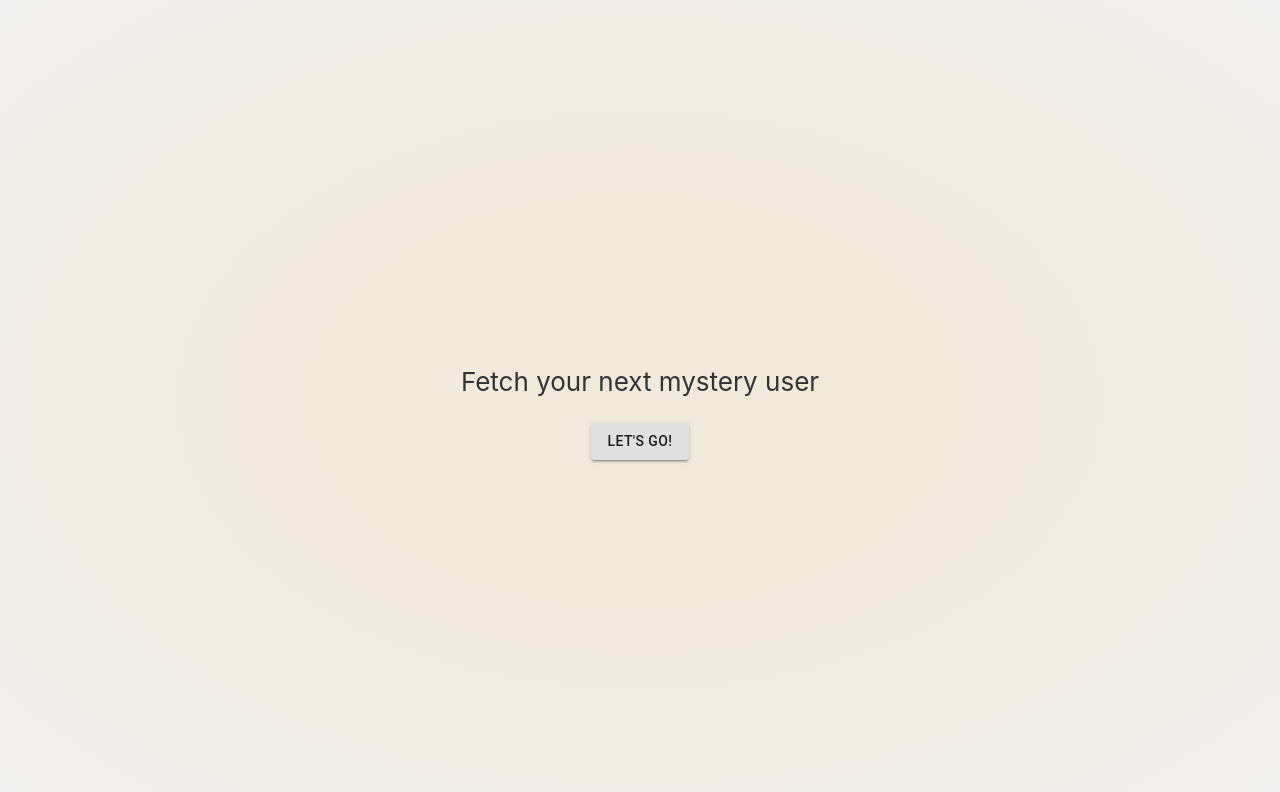
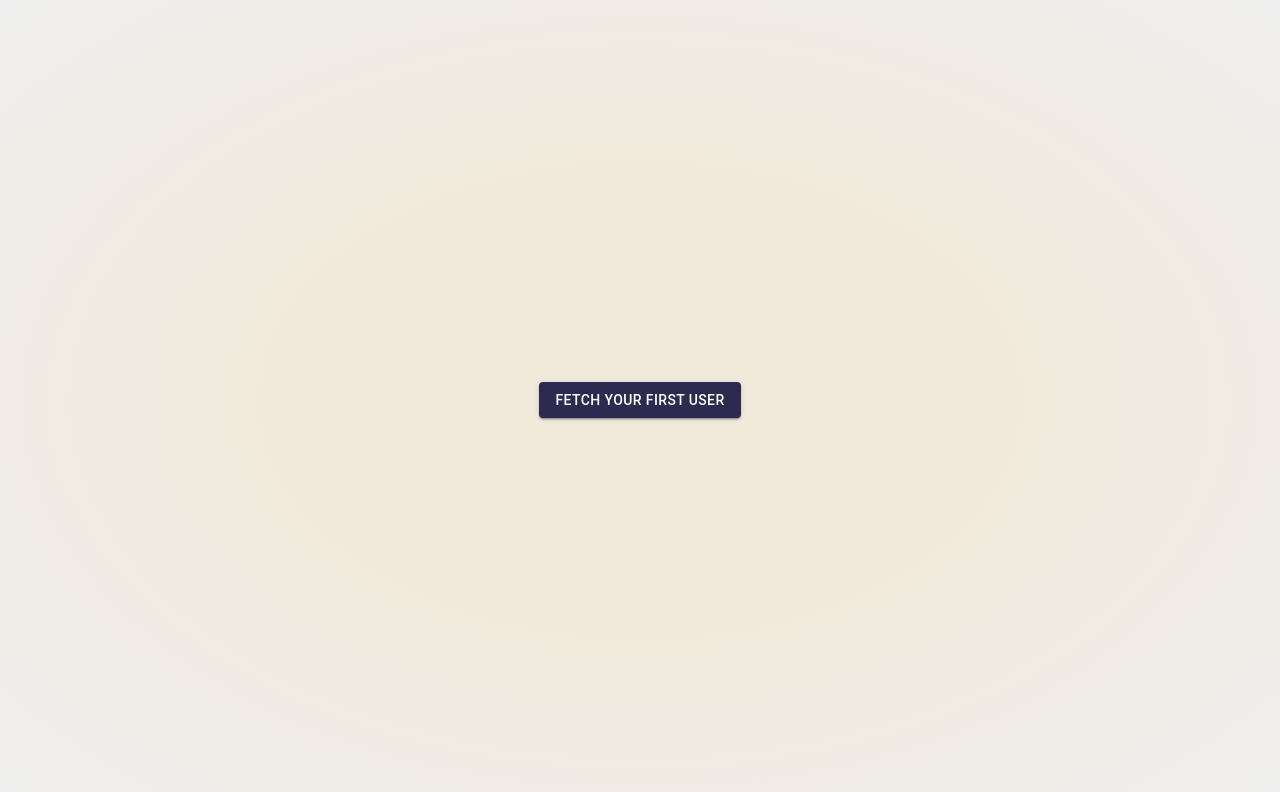
Before and after one commit to Alekzanther/mystery-user, a React (Create React App) app: page / in a window 1280 px wide. Shown: the top 792 px of the page. Built offline with nearby package versions, Linux system fonts and the light colour scheme.

Commit message:
Stubs for some user fields and avatar displayed

```diff
--- a/src/App.tsx
+++ b/src/App.tsx
@@ -2,48 +2,57 @@ import React, { useState } from "react";
 import { Container, Button } from "@material-ui/core";
 import FetchUser from "./api/FetchUser";
 import UserCard from "./containers/UserCard";
+import LoadingIndicator from "./components/LoadingIndicator";
 import User from "./types/User";
 import "./App.css";
 
 export default function App() {
   const [currentUser, setCurrentUser] = useState<User | null>(null);
   const [currentError, setCurrentError] = useState<string | null>(null);
+  const [loading, setLoading] = useState<boolean>(false);
+  const [buttonText, setButtonText] = useState<string>("Fetch your first user");
 
   function fetchUserClick() {
+    setLoading(true);
     setCurrentUser(null);
     FetchUser()
       .then((user) => {
+        setLoading(false);
         setCurrentUser(user);
+        setButtonText("Fetch another");
       })
       .catch((reason) => {
         console.log(reason);
         setCurrentError("Something went wrong");
+        setButtonText("Try again");
       });
   }
 
   if (currentError != null) {
     return (
-      <Container maxWidth="sm">
-        <header className="App-header">
-          <p>:(</p>
-          <Button variant="contained" onClick={() => fetchUserClick()}>
-            Try again!
-          </Button>
-          {currentError}
-        </header>
-      </Container>
+      <div className="App-content">
+        {currentError}
+        <Button variant="contained" onClick={() => fetchUserClick()}>
+          Try again!
+        </Button>
+      </div>
     );
   }
 
   return (
-    <Container maxWidth="sm">
-      <div className="App-content">
-        <p>Fetch your next mystery user</p>
-        <Button variant="contained" onClick={() => fetchUserClick()}>
-          Let's go!
+    <div className="App-content">
+      {loading && <LoadingIndicator />}
+      {currentError && <div>{currentError}</div>}
+      {currentUser && <UserCard {...currentUser}></UserCard>}
+      {!loading && (
+        <Button
+          id="fetchButton"
+          variant="contained"
+          color="primary"
+          onClick={() => fetchUserClick()}>
+          {buttonText}
         </Button>
-        {currentUser && <UserCard {...currentUser}></UserCard>}
-      </div>
-    </Container>
+      )}
+    </div>
   );
 }
--- a/src/components/LoadingIndicator.tsx
+++ b/src/components/LoadingIndicator.tsx
@@ -1,12 +1,8 @@
-import React from 'react';
-import {Card} from '@material-ui/core';
-export default function UserCard(): React.ReactNode {
+import React from "react";
+import { CircularProgress } from "@material-ui/core";
 
-  return (
+const UserCard: React.FC = () => {
+  return <CircularProgress color="primary" />;
+};
 
-    <Card>
-    <div>Loading...</div>
-    </Card>
-  );
-
-};
+export default UserCard;
--- a/src/containers/UserCard.tsx
+++ b/src/containers/UserCard.tsx
@@ -1,8 +1,70 @@
-import React from "react";
+import React, { useState } from "react";
+import ReactCountryFlag from "react-country-flag";
+import { Card, CardContent, Avatar } from "@material-ui/core";
+import { makeStyles } from "@material-ui/core/styles";
+import { LazyLoadImage } from "react-lazy-load-image-component";
+import "react-lazy-load-image-component/src/effects/blur.css";
+
 import User from "../types/User";
 
+const useStyles = makeStyles((theme) => ({
+  cardContent: {
+    margin: theme.spacing(3, 5, 5, 5),
+  },
+  card: {
+    margin: 15,
+  },
+  cardRow: {
+    display: "flex",
+    alignItems: "center",
+    justifyContent: "space-between",
+  },
+  picture: {
+    width: theme.spacing(20),
+    height: theme.spacing(20),
+    fontSize: 48,
+    margin: theme.spacing(0, 0, 5, 0),
+  },
+  pictureContent: {
+    width: theme.spacing(22),
+    height: theme.spacing(22),
+  },
+  avatarContainer: {
+    display: "flex",
+    alignItems: "center",
+    justifyContent: "center",
+  },
+}));
+
 const UserCard: React.FC<User> = (props) => {
-  return <div>Hello there {props.name}</div>;
+  const [thumbnailLoaded, setThumbnailLoaded] = useState<boolean>(false);
+  const [highResLoaded, setHighResLoaded] = useState<boolean>(false);
+
+  const classes = useStyles();
+  return (
+    <Card className={classes.card}>
+      <CardContent className={classes.cardContent}>
+        <div className={classes.avatarContainer}>
+          <Avatar className={classes.picture}>
+            <LazyLoadImage
+              className={classes.pictureContent}
+              alt={props.picture.thumbnailUrl}
+              effect="blur"
+              src={props.picture.largeUrl}
+            />
+          </Avatar>
+        </div>
+        <div className={classes.cardRow}>
+          {props.name}
+          <ReactCountryFlag countryCode={props.nationality} svg />
+        </div>
+        <div>{props.age}</div>
+        <div>{props.location}</div>
+        <div>{props.email}</div>
+        <div>{props.phone}</div>
+      </CardContent>
+    </Card>
+  );
 };
 
 export default UserCard;
```
Also changed, not shown: public/manifest.json, 2 other files (tests, documents, lock files or other folders).
